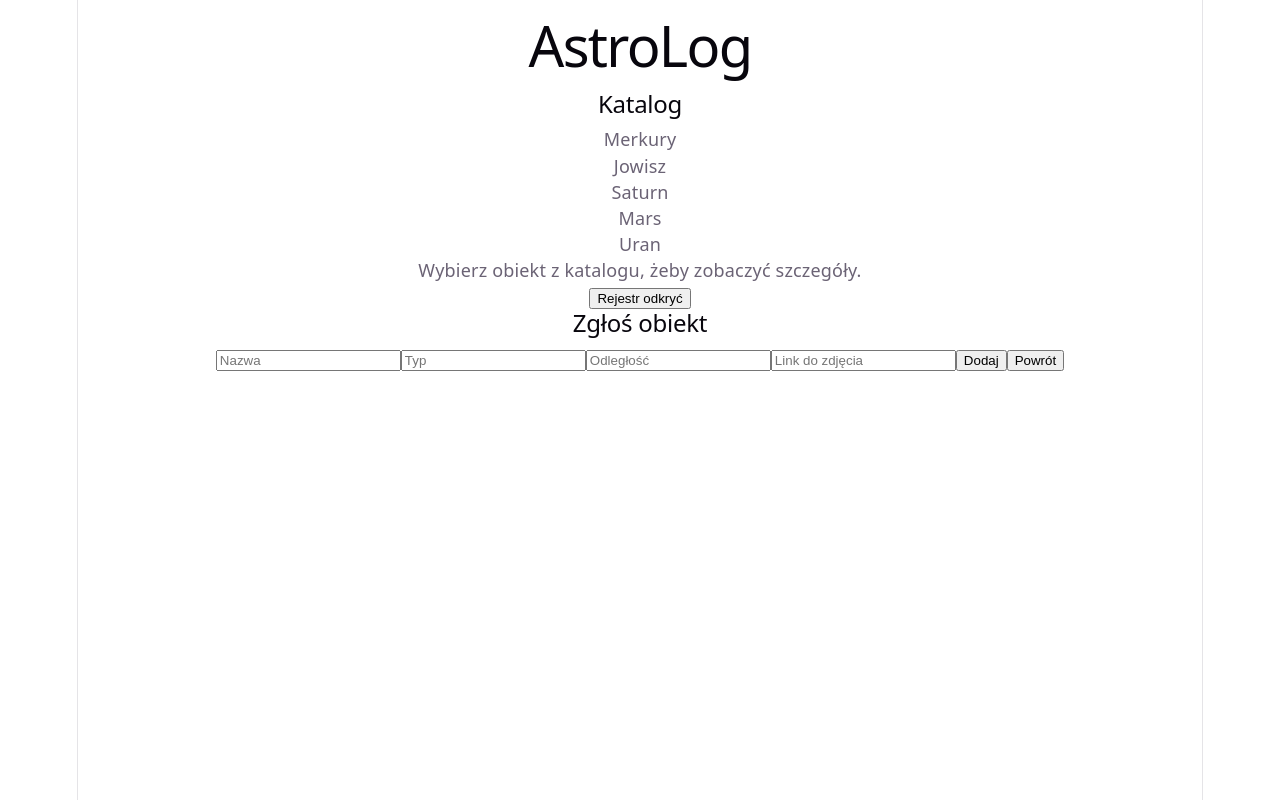
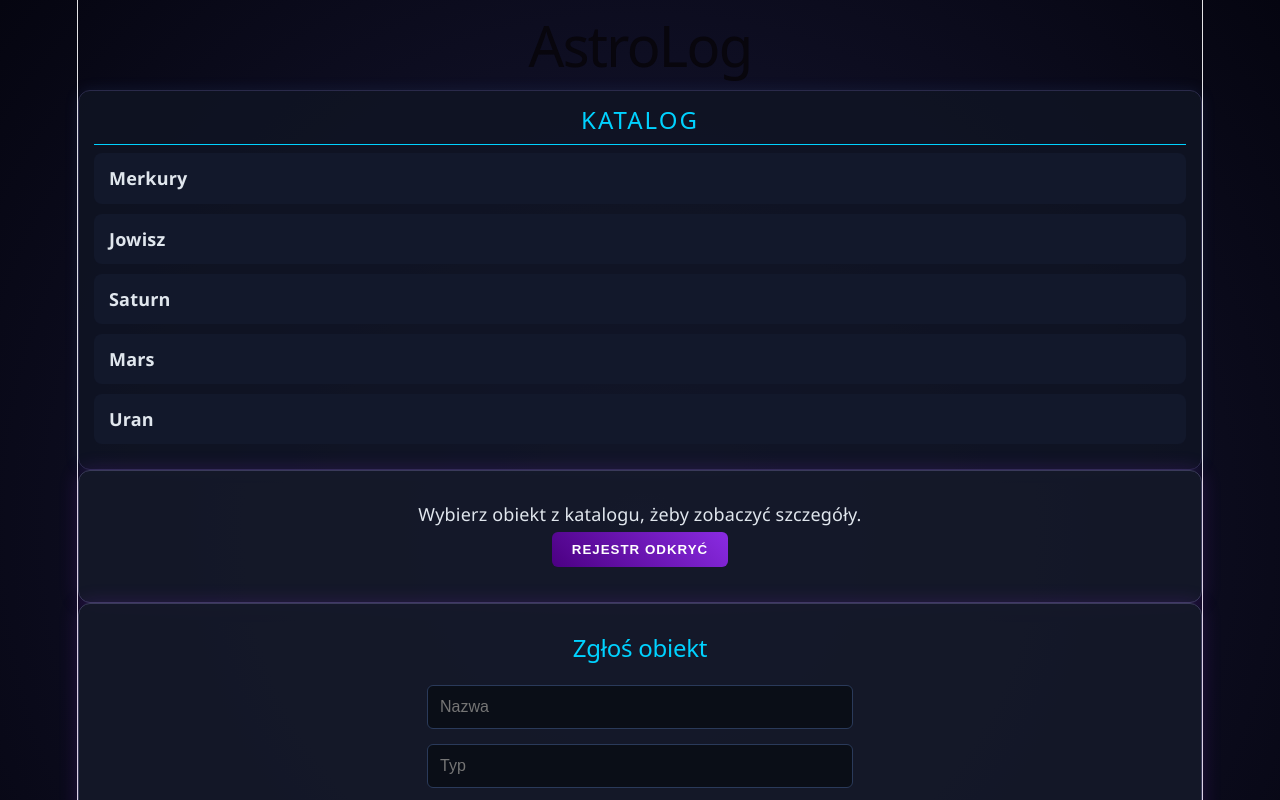
Before and after one commit to maniek56/astrolog--Mankowski-Freitag-, a React (Vite) app: page / in a window 1280 px wide. Shown: the top 800 px of the page. Built offline with nearby package versions, Linux system fonts and the light colour scheme.

Commit message:
1.Walidacja formularza i blokada wysyłania pustych pól. 2.Automatyczne wyświetlenie szczegółów nowo dodanego obiektu zaraz po rejestracji. 3.Ostylowanie aplikacji za pomocą CSS Grid/Flexbox w mrocznym, kosmicznym klimacie.

```diff
--- a/src/App.css
+++ b/src/App.css
@@ -1,184 +1,133 @@
-.counter {
-  font-size: 16px;
-  padding: 5px 10px;
-  border-radius: 5px;
-  color: var(--accent);
-  background: var(--accent-bg);
-  border: 2px solid transparent;
-  transition: border-color 0.3s;
-  margin-bottom: 24px;
-
-  &:hover {
-    border-color: var(--accent-border);
-  }
-  &:focus-visible {
-    outline: 2px solid var(--accent);
-    outline-offset: 2px;
-  }
+body {
+  margin: 0;
+  padding: 0;
+  background-color: #050510; /* Bardzo ciemny granat/czerń */
+  color: #e0e6ed;
+  font-family: 'Segoe UI', Tahoma, Geneva, Verdana, sans-serif;
+  background-image: radial-gradient(circle at 50% 50%, #1a1a3a 0%, #050510 100%);
+  min-height: 100vh;
 }
 
-.hero {
-  position: relative;
-
-  .base,
-  .framework,
-  .vite {
-    inset-inline: 0;
+.app-container {
+  display: grid;
+  grid-template-columns: 300px 1fr;
+  gap: 20px;
+  padding: 20px;
+  max-width: 1200px;
   margin: 0 auto;
 }
 
-  .base {
-    width: 170px;
-    position: relative;
-    z-index: 0;
+.catalog {
+  background: rgba(15, 20, 35, 0.8);
+  border: 1px solid #2a2a4a;
+  border-radius: 12px;
+  padding: 15px;
+  box-shadow: 0 0 15px rgba(100, 150, 255, 0.1);
 }
 
-  .framework,
-  .vite {
-    position: absolute;
+.catalog h2 {
+  color: #00d2ff;
+  text-transform: uppercase;
+  letter-spacing: 2px;
+  border-bottom: 1px solid #00d2ff;
+  padding-bottom: 10px;
+  margin-top: 0;
 }
 
-  .framework {
-    z-index: 1;
-    top: 34px;
-    height: 28px;
-    transform: perspective(2000px) rotateZ(300deg) rotateX(44deg) rotateY(39deg)
-      scale(1.4);
+.Elements {
+  display: flex;
+  align-items: center;
+  background: #12182b;
+  margin-bottom: 10px;
+  padding: 12px;
+  border-radius: 8px;
+  cursor: pointer;
+  transition: 0.3s ease-in-out;
+  border-left: 3px solid transparent;
 }
 
-  .vite {
-    z-index: 0;
-    top: 107px;
-    height: 26px;
-    width: auto;
-    transform: perspective(2000px) rotateZ(300deg) rotateX(40deg) rotateY(39deg)
-      scale(0.8);
-  }
+.Elements:hover {
+  background: #1f2844;
+  border-left: 3px solid #00d2ff;
+  box-shadow: 0 0 10px rgba(0, 210, 255, 0.3);
 }
 
-#center {
+.Elements p {
+  margin: 0;
+  font-weight: bold;
+}
+
+.details, .form, .intro {
+  background: rgba(20, 25, 40, 0.9);
+  border: 1px solid #3a3a5a;
+  border-radius: 12px;
+  padding: 30px;
   display: flex;
   flex-direction: column;
-  gap: 25px;
-  place-content: center;
-  place-items: center;
-  flex-grow: 1;
-
-  @media (max-width: 1024px) {
-    padding: 32px 20px 24px;
-    gap: 18px;
-  }
+  align-items: center;
+  box-shadow: 0 0 20px rgba(138, 43, 226, 0.2); /* Lekki fioletowy glow */
 }
 
-#next-steps {
-  display: flex;
-  border-top: 1px solid var(--border);
-  text-align: left;
-
-  & > div {
-    flex: 1 1 0;
-    padding: 32px;
-    @media (max-width: 1024px) {
-      padding: 24px 20px;
-    }
+.details .photo img {
+  border-radius: 50%;
+  border: 3px solid #8a2be2;
+  box-shadow: 0 0 30px rgba(138, 43, 226, 0.5);
+  margin-bottom: 20px;
 }
 
-  .icon {
-    margin-bottom: 16px;
-    width: 22px;
-    height: 22px;
+.details .description {
+  text-align: center;
+  width: 100%;
 }
 
-  @media (max-width: 1024px) {
-    flex-direction: column;
-    text-align: center;
-  }
+.details h3 {
+  color: #8a2be2;
+  font-size: 2em;
+  margin-bottom: 10px;
 }
 
-#docs {
-  border-right: 1px solid var(--border);
-
-  @media (max-width: 1024px) {
-    border-right: none;
-    border-bottom: 1px solid var(--border);
-  }
+.form {
+  gap: 15px;
 }
 
-#next-steps ul {
-  list-style: none;
-  padding: 0;
-  display: flex;
-  gap: 8px;
-  margin: 32px 0 0;
-
-  .logo {
-    height: 18px;
+.form h2 {
+  color: #00d2ff;
 }
 
-  a {
-    color: var(--text-h);
+.form input {
+  width: 100%;
+  max-width: 400px;
+  padding: 12px;
+  background: #0a0e17;
+  border: 1px solid #2a3a5a;
+  border-radius: 6px;
+  color: #fff;
   font-size: 16px;
-    border-radius: 6px;
-    background: var(--social-bg);
-    display: flex;
-    padding: 6px 12px;
-    align-items: center;
-    gap: 8px;
-    text-decoration: none;
-    transition: box-shadow 0.3s;
-
-    &:hover {
-      box-shadow: var(--shadow);
-    }
-    .button-icon {
-      height: 18px;
-      width: 18px;
-    }
+  outline: none;
+  transition: 0.3s;
 }
 
-  @media (max-width: 1024px) {
-    margin-top: 20px;
-    flex-wrap: wrap;
-    justify-content: center;
-
-    li {
-      flex: 1 1 calc(50% - 8px);
+.form input:focus {
+  border-color: #00d2ff;
+  box-shadow: 0 0 8px rgba(0, 210, 255, 0.5);
 }
 
-    a {
-      width: 100%;
-      justify-content: center;
-      box-sizing: border-box;
-    }
-  }
+button {
+  background: linear-gradient(45deg, #4b0082, #8a2be2);
+  color: white;
+  border: none;
+  padding: 10px 20px;
+  border-radius: 6px;
+  cursor: pointer;
+  font-weight: bold;
+  text-transform: uppercase;
+  letter-spacing: 1px;
+  transition: 0.3s;
+  margin: 5px;
 }
 
-#spacer {
-  height: 88px;
-  border-top: 1px solid var(--border);
-  @media (max-width: 1024px) {
-    height: 48px;
+button:hover {
+  background: linear-gradient(45deg, #8a2be2, #d8bfd8);
+  box-shadow: 0 0 15px rgba(138, 43, 226, 0.8);
+  transform: translateY(-2px);
 }
-}
-
-.ticks {
-  position: relative;
-  width: 100%;
-
-  &::before,
-  &::after {
-    content: '';
-    position: absolute;
-    top: -4.5px;
-    border: 5px solid transparent;
-  }
-
-  &::before {
-    left: 0;
-    border-left-color: var(--border);
-  }
-  &::after {
-    right: 0;
-    border-right-color: var(--border);
-  }
-}
--- a/src/DiscoveryForm/DiscoveryForm.tsx
+++ b/src/DiscoveryForm/DiscoveryForm.tsx
@@ -5,6 +5,7 @@ interface DiscoveryFormProps {
 }
 
 function DiscoveryForm(props: DiscoveryFormProps) {
+    // Kontrolowane inputy (wymaganie z treści projektu)
     const [name, setName] = useState("");
     const [type, setType] = useState("");
     const [directionFromEarth, setDirectionFromEarth] = useState("");
@@ -12,12 +13,22 @@ function DiscoveryForm(props: DiscoveryFormProps) {
 
     const handleSubmit = (e: React.FormEvent) => {
         e.preventDefault();
+
+        // 1. WALIDACJA (Blokada pustych pól)
+        if (!name.trim() || !type.trim() || !directionFromEarth.trim() || !photo.trim()) {
+            alert("Błąd: Wszystkie pola muszą być wypełnione przed zgłoszeniem odkrycia!");
+            return; // Przerwa działanie, dane nie lecą do rodzica
+        }
+
+        // 2. WYSYŁANIE W GÓRĘ (Spięcie z rodzicem)
         props.onAddPlanet({
             name,
             type,
             distanceFromEarth: directionFromEarth,
             photo
         });
+
+        // 3. CZYSZCZENIE (Automatyczne zerowanie pól po zatwierdzeniu)
         setName("");
         setType("");
         setDirectionFromEarth("");
@@ -25,7 +36,6 @@ function DiscoveryForm(props: DiscoveryFormProps) {
     };
 
     return (
-        <>
         <form className="form" onSubmit={handleSubmit}>
             <h2>Zgłoś obiekt</h2>
 
@@ -57,11 +67,10 @@ function DiscoveryForm(props: DiscoveryFormProps) {
                 onChange={(e) => setPhoto(e.target.value)}
             />
 
-                {/* Przycisk musi być 'submit', żeby zadziałał formularz */}
             <button type="submit">Dodaj</button>
             <button type="button">Powrót</button>
         </form>
-        </>
-    )
+    );
 }
+
 export default DiscoveryForm;
```
Lines whose indentation alone changed are shown as unchanged.
